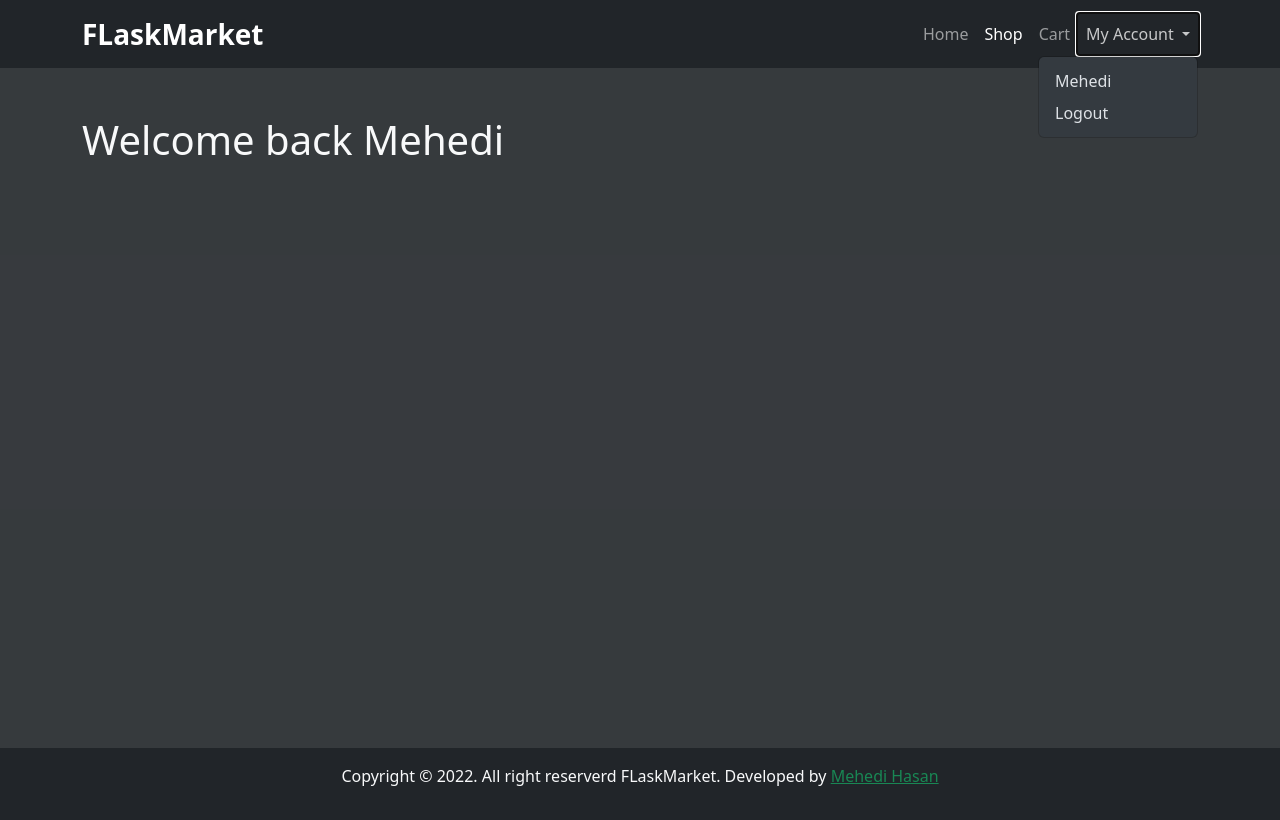
After one commit to ProMehedi/flaskMarket, a Flask app: page /user in a window 1280 px wide, after a click on "My Account". The commit adds this page. Run offline with Flask 2, Linux system fonts and the light colour scheme; a user stored in the database is signed in.

Commit message:
Setup Conditional Menu

```diff
--- a/website/templates/base.html
+++ b/website/templates/base.html
@@ -14,7 +14,7 @@
 <body>
     <nav class="navbar navbar-expand-lg navbar-dark bg-dark">
         <div class="container">
-            <a class="navbar-brand fs-3 fw-bold mr-auto" href="#">FLaskMarket</a>
+            <a class="navbar-brand fs-3 fw-bold mr-auto" href="/">FLaskMarket</a>
             <button class="navbar-toggler" type="button" data-bs-toggle="collapse" data-bs-target="#navbarNavAltMarkup"
                 aria-controls="navbarNavAltMarkup" aria-expanded="false" aria-label="Toggle navigation">
                 <span class="navbar-toggler-icon"></span>
@@ -23,8 +23,24 @@
                 <div class="navbar-nav">
                     <a class="nav-link" href="/">Home</a>
                     <a class="nav-link active" aria-current="page" href="/products">Shop</a>
+                    <a class="nav-link" href="#">Cart</a>
+                    {% if current_user.is_authenticated %}
+                    <ul class="navbar-nav">
+                        <li class="nav-item dropdown">
+                            <a class="nav-link dropdown-toggle" href="#" role="button" data-bs-toggle="dropdown"
+                                aria-expanded="false">
+                                My Account
+                            </a>
+                            <ul class="dropdown-menu dropdown-menu-dark dropdown-menu-end">
+                                <li><a class="dropdown-item" href="#">{{ current_user.name }}</a></li>
+                                <li><a class="dropdown-item" href="/logout">Logout</a></li>
+                            </ul>
+                        </li>
+                    </ul>
+                    {% else %}
                     <a class="nav-link" href="/login">Login</a>
                     <a class="nav-link" href="/register">Register</a>
+                    {% endif %}
                 </div>
             </div>
         </div>
@@ -34,7 +50,8 @@
     {% with messages = get_flashed_messages(with_categories=true) %}
     {% if messages %}
     {% for category, message in messages %}
-    <div class="alert alert-{{ category }} alert-dismissible fade show mb-0" role="alert">
+    <div class="alert alert-{{ 'danger' if category == 'error' else category }} alert-dismissible fade show mb-0"
+        role="alert">
         {{ message }}
         <button type="button" class="btn-close" data-bs-dismiss="alert" aria-label="Close"></button>
     </div>
--- /dev/null
+++ b/website/templates/user.html
@@ -0,0 +1,6 @@
+{% extends 'base.html' %}
+{% block title %}{{ current_user.name }}{% endblock %}
+
+{% block content %}
+<h1>Welcome back {{ current_user.name }}</h1>
+{% endblock %}
--- a/website/views.py
+++ b/website/views.py
@@ -1,4 +1,5 @@
 from flask import Blueprint, render_template
+from flask_login import login_required
 
 views = Blueprint('views', __name__)
 
@@ -12,3 +13,9 @@ def home():
 @views.route('/products')
 def products():
     return render_template("products.html")
+
+
+@views.route('/user')
+@login_required
+def user():
+    return render_template("user.html")
```
Also changed, not shown: website/__init__.py (+10 -1 lines), website/auth.py (+17 -10 lines).
